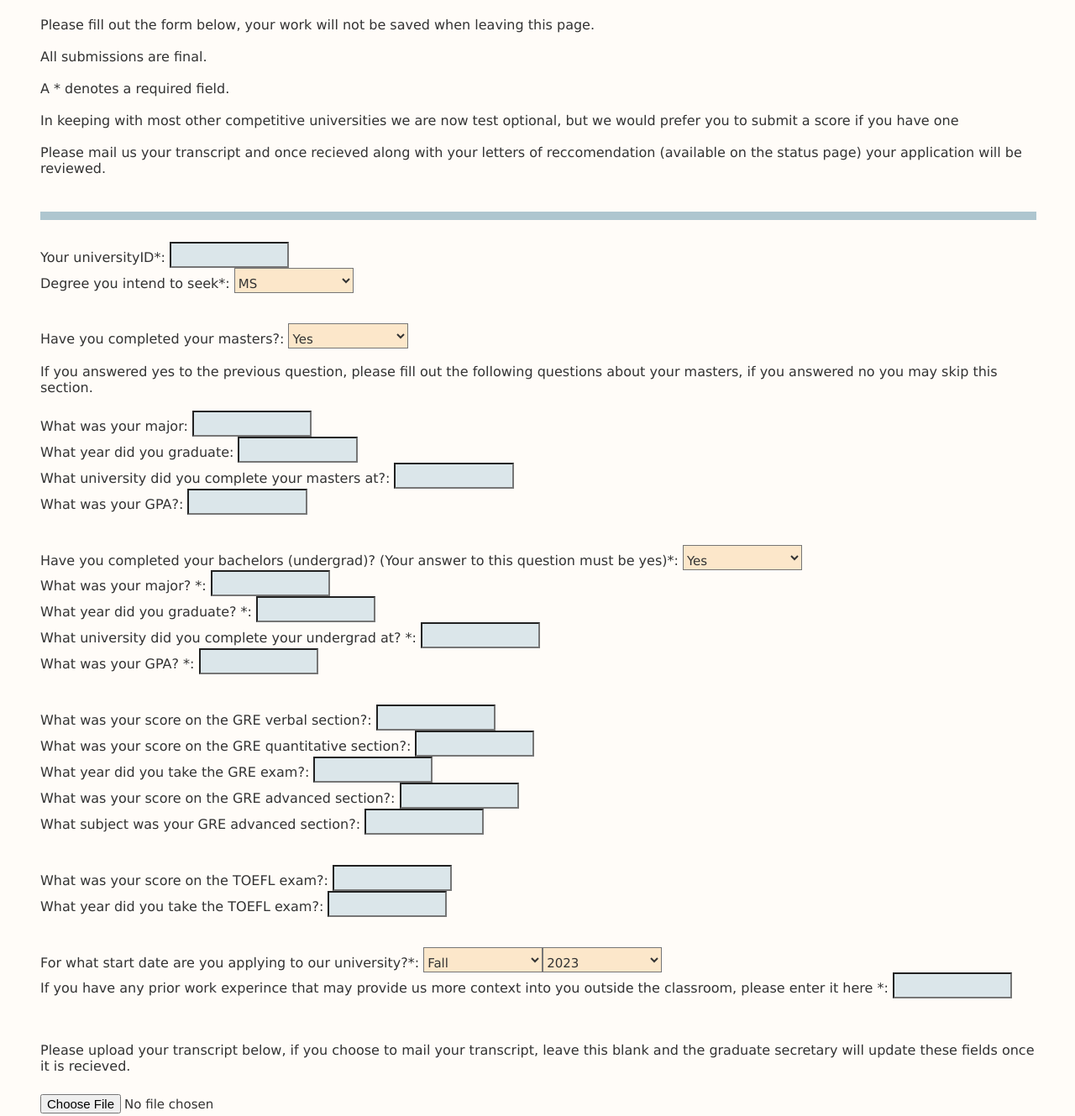
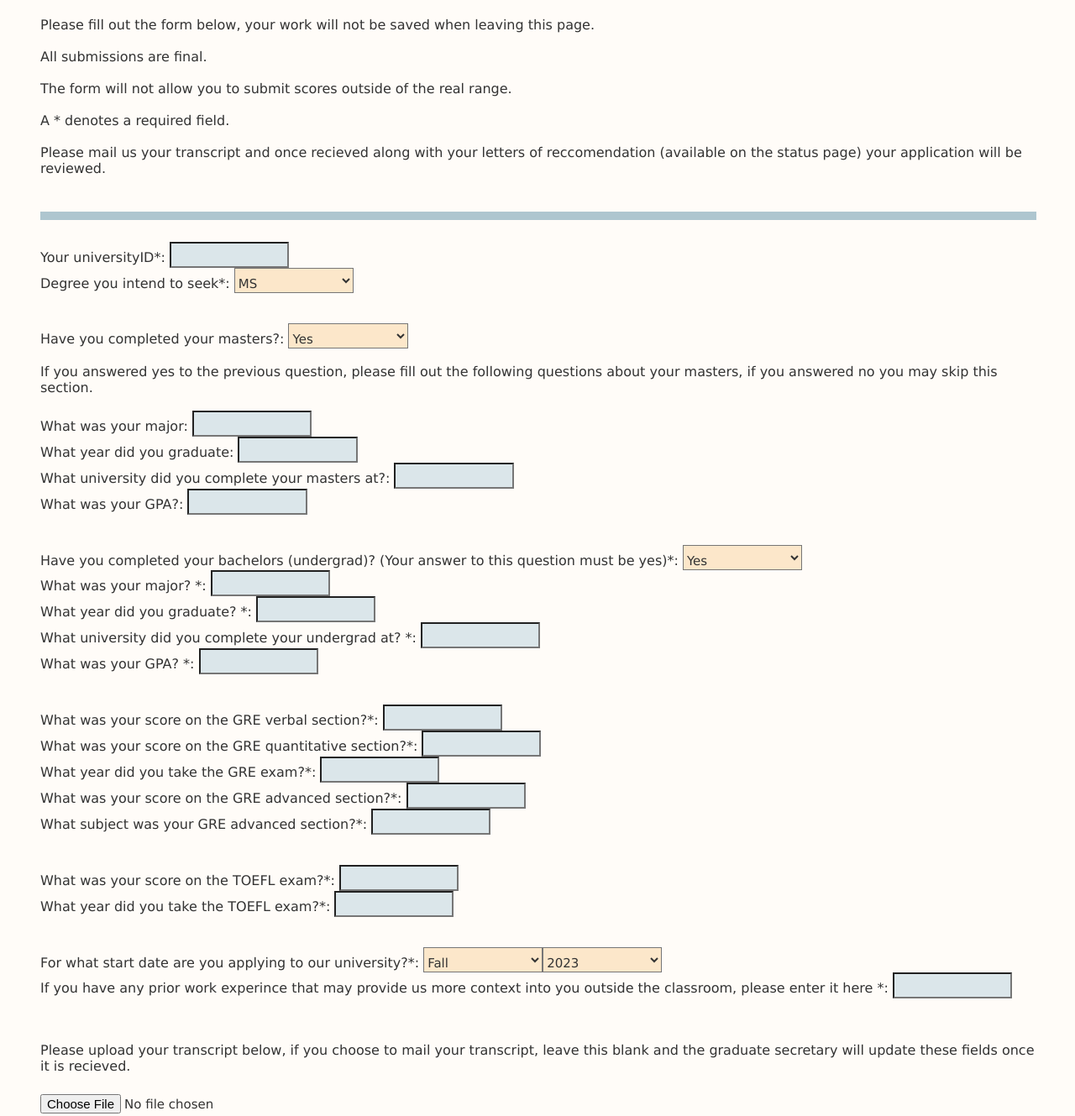
Before and after one commit to gwu-cs2541-sp23/project-phase-2-group-3, a Flask app: template templates/fillApp.html in a window 1280 px wide. Shown: the part 319-1648 px from the top of the page at 84% size. Run offline with Flask 2, Linux system fonts and the light colour scheme; the template is opened without the code that fills it, so the values that code supplies are empty.

Commit message:
last min changes

```diff
--- a/app.py
+++ b/app.py
@@ -2190,6 +2190,7 @@ def Ahome():
           query = "UPDATE users SET username=(%s), password=(%s), first_name=(%s), last_name=(%s), ssn=(%s), address=(%s) WHERE uid=(%s)"
           cursor.execute(query, user_data)
           mydb.commit()
+          return redirect(url_for('logout'))
 
   cursor = mydb.cursor(dictionary=True)
 
--- a/templates/GSseeapps.html
+++ b/templates/GSseeapps.html
@@ -69,7 +69,7 @@
         <br>
 
         <p> If this field is blank, please update it and upload the transcript once received via the mail, otherwise the applicant has uploaded their transcript themselves.</p>
-        <p>Status of their transcript: {{app.transcriptStatus}}</p>
+        <p>Status of their transcript: {{app.transcriptstatus}}</p>
         <form action = "/GSupdateapp" method = "POST">
 
             <input type="file" id="transcriptdoc" name="transcriptdoc" class = "uploader">
--- a/templates/fillApp.html
+++ b/templates/fillApp.html
@@ -8,7 +8,7 @@
         <h1> Welcome, {{ session['first_name'] }} {{ session['last_name'] }}</h1>
         <h2> universityID: {{session['uid'] }}</h2>
 
-        <p>Please fill out the form below, your work will not be saved when leaving this page. <br><br> All submissions are final. <br><br> A * denotes a required field. <br><br> In keeping with most other competitive universities we are now test optional, but we would prefer you to submit a score if you have one <br><br> Please mail us your transcript and once recieved along with your letters of reccomendation (available on the status page) your application will be reviewed.</p>
+        <p>Please fill out the form below, your work will not be saved when leaving this page. <br><br> All submissions are final. <br><br> The form will not allow you to submit scores outside of the real range. <br><br> A * denotes a required field. <br><br>  Please mail us your transcript and once recieved along with your letters of reccomendation (available on the status page) your application will be reviewed.</p>
 
         <br>
         <hr width="100%"
@@ -73,22 +73,22 @@
             <br>
             <br>
 
-            <g1> What was your score on the GRE verbal section?: </g1><input type="text" name="GREverbal" class = "niceformbox"><br>
+            <g1> What was your score on the GRE verbal section?*: </g1><input type="text" name="GREverbal" class = "niceformbox"><br>
 
-            <g1> What was your score on the GRE quantitative section?: </g1><input type="text" name="GREquantitative" class = "niceformbox"><br>
+            <g1> What was your score on the GRE quantitative section?*: </g1><input type="text" name="GREquantitative" class = "niceformbox"><br>
 
-            <g1> What year did you take the GRE exam?: </g1><input type="text" name="GREyear" class = "niceformbox"><br>
+            <g1> What year did you take the GRE exam?*: </g1><input type="text" name="GREyear" class = "niceformbox"><br>
 
-            <g1> What was your score on the GRE advanced section?: </g1><input type="text" name="GREadvancedScore" class = "niceformbox"><br>
+            <g1> What was your score on the GRE advanced section?*: </g1><input type="text" name="GREadvancedScore" class = "niceformbox"><br>
 
-            <g1> What subject was your GRE advanced section?: </g1><input type="text" name="GREadvancedSubject" class = "niceformbox"><br>
+            <g1> What subject was your GRE advanced section?*: </g1><input type="text" name="GREadvancedSubject" class = "niceformbox"><br>
 
             <br>
             <br>
 
-            <g1> What was your score on the TOEFL exam?: </g1><input type="text" name="TOEFLscore" class = "niceformbox"><br>
+            <g1> What was your score on the TOEFL exam?*: </g1><input type="text" name="TOEFLscore" class = "niceformbox"><br>
 
-            <g1> What year did you take the TOEFL exam?: </g1><input type="text" name="TOEFLdata" class = "niceformbox"><br>
+            <g1> What year did you take the TOEFL exam?*: </g1><input type="text" name="TOEFLdata" class = "niceformbox"><br>
 
             <br>
             <br>
--- a/templates/viewApplication.html
+++ b/templates/viewApplication.html
@@ -117,7 +117,7 @@
             <br>
             <br>
 
-            <p>Status of their transcript: {{app.transcriptStatus}}</p>
+            <p>Status of their transcript: {{app.transcriptstatus}}</p>
 
             <br>
             <br>
```
